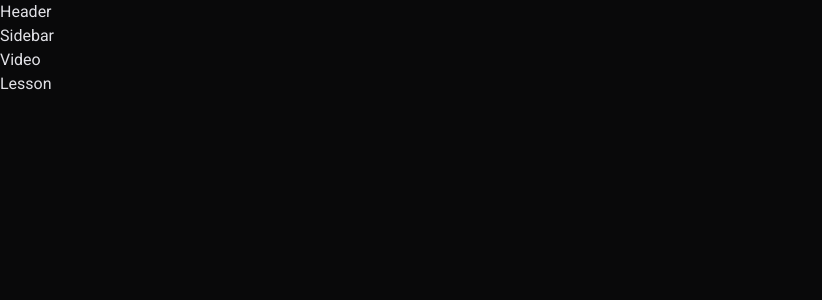
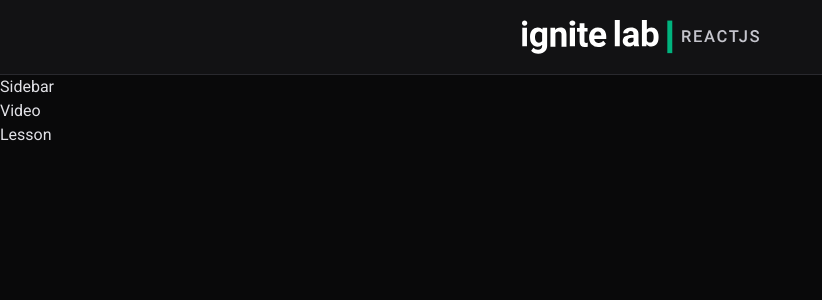
Before and after one commit to matsuboshi/pratica-ignite-lab-mitch, a React (Vite) app: page / in a window 1280 px wide. Shown: the top 300 px of the page, without its empty margins (0-822 px from the left). Built offline with nearby package versions, Linux system fonts and the light colour scheme.

Commit message:
feat: building header

```diff
--- a/src/components/Header.tsx
+++ b/src/components/Header.tsx
@@ -1,3 +1,9 @@
+import { Logo } from './Logo'
+
 export default function Header() {
-  return <div>Header</div>
+  return (
+    <header className='w-full py-5 flex items-center justify-center bg-gray-700 border-b border-gray-600'>
+      <Logo />
+    </header>
+  )
 }
```
